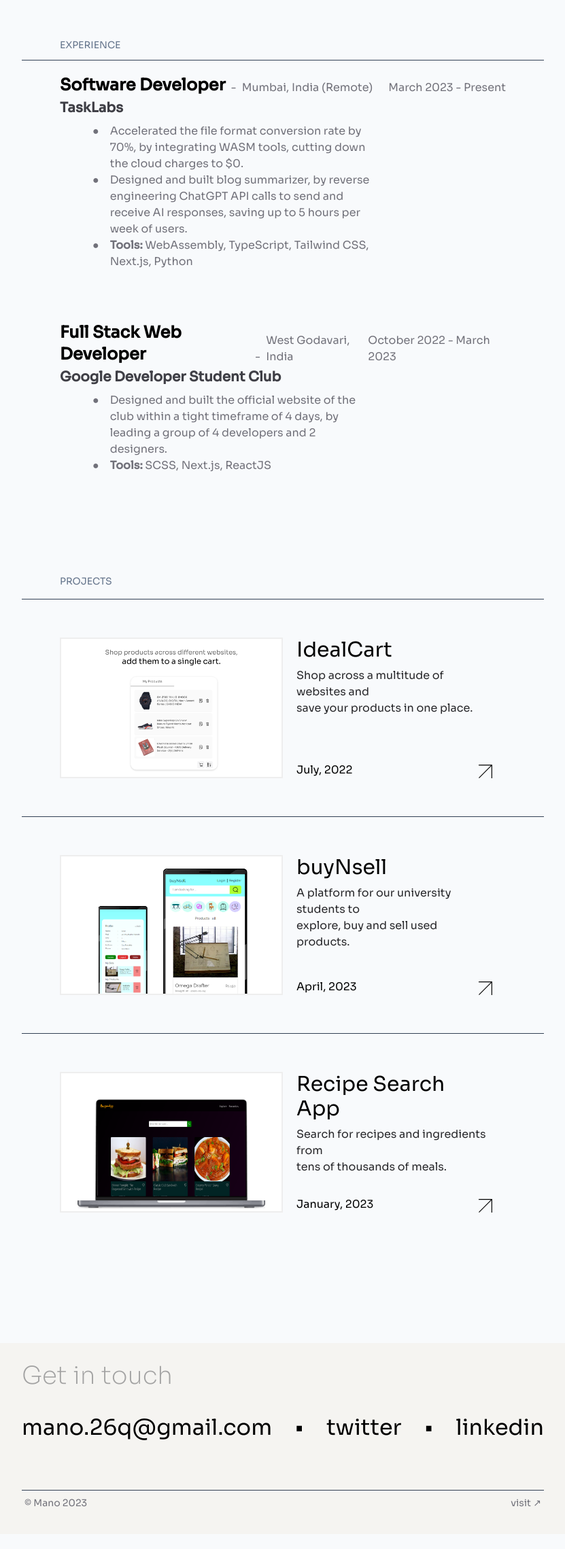
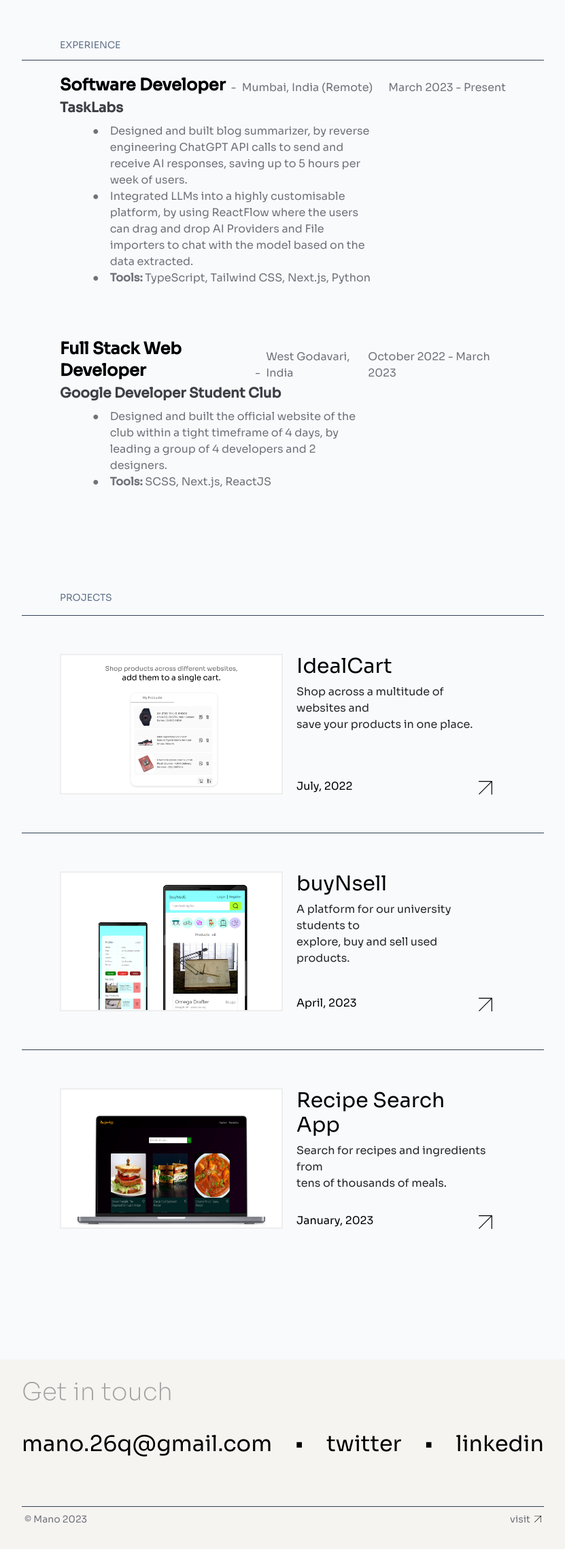
Before and after one commit to Mano-08/portfolio, a Next.js app: page / in a window 1280 px wide. Shown: the part 824-3103 px from the top of the page at 68% size, without its empty margins (224-1055 px from the left). Before the commit the page ends 3081 px from the top, so only its background shows below. Built offline with nearby package versions, Linux system fonts and the light colour scheme.

Commit message:
replace arrow in contact section

```diff
--- a/components/Contact.tsx
+++ b/components/Contact.tsx
@@ -1,6 +1,7 @@
 import Link from "next/link";
 import Image from "next/image";
-import React, { useState } from "react";
+import React from "react";
+import arrow from "../public/images/arrow.svg";
 
 function Contact() {
   return (
@@ -43,7 +44,11 @@ function Contact() {
         target="_blank"
         className="custom-border-top flex flex-row justify-between items-end px-1 py-2 text-sm w-full text-zinc-500"
       >
-        <span>&#169; Mano 2023</span> <span>visit &#8599;</span>
+        <span>&#169; Mano 2023</span>
+        <span className="flex flex-row items-center gap-1.5">
+          <span>visit</span>{" "}
+          <Image src={arrow} alt="arrow" className="h-2.5 w-2.5" />
+        </span>
       </Link>
     </footer>
   );
--- a/components/Projects.tsx
+++ b/components/Projects.tsx
@@ -26,7 +26,7 @@ function Projects() {
               target="_blank"
               rel="noreferrer"
               key={project.key}
-              className="flex flex-col gap-4 sm:gap-2 md:gap-0 md:flex-row justify-between py-10 px-3 md:py-14 md:px-14 cursor-pointer custom-border-top hover:cursor-default hover-project"
+              className="flex flex-col gap-4 sm:gap-2 md:gap-0 md:flex-row justify-between py-10 px-3 md:py-14 md:px-14 cursor-pointer custom-border-top hover:cursor-default"
             >
               <Image
                 src={images[project.key]}
@@ -71,7 +71,7 @@ function Projects() {
                         priority
                         src={arrow}
                         alt="visit"
-                        className="h-5 w-5 rotate-0 project-arrow transition duration-500"
+                        className="h-5 w-5 rotate-0 transition duration-500"
                       />
                     </div>
                   </div>
--- a/content/experiences.json
+++ b/content/experiences.json
@@ -7,19 +7,13 @@
       "role": "Software Developer",
       "description": [
         {
-          "desc": "Accelerated the file format conversion rate by 70%, by integrating WASM tools, cutting down the cloud charges to $0."
-        },
-        {
           "desc": "Designed and built blog summarizer, by reverse engineering ChatGPT API calls to send and receive AI responses, saving up to 5 hours per week of users."
         },
         {
-          "technology": [
-            "WebAssembly",
-            "TypeScript",
-            "Tailwind CSS",
-            "Next.js",
-            "Python"
-          ]
+          "desc": "Integrated LLMs into a highly customisable platform, by using ReactFlow where the users can drag and drop AI Providers and File importers to chat with the model based on the data extracted."
+        },
+        {
+          "technology": ["TypeScript", "Tailwind CSS", "Next.js", "Python"]
         }
       ]
     },
--- a/styles/globals.css
+++ b/styles/globals.css
@@ -27,10 +27,6 @@ body {
 
 img {
   user-select: none;
-}
-
-.hover-project:hover .project-arrow {
-  transform: rotate(45deg);
 }
 
 .linear-grad {
```
